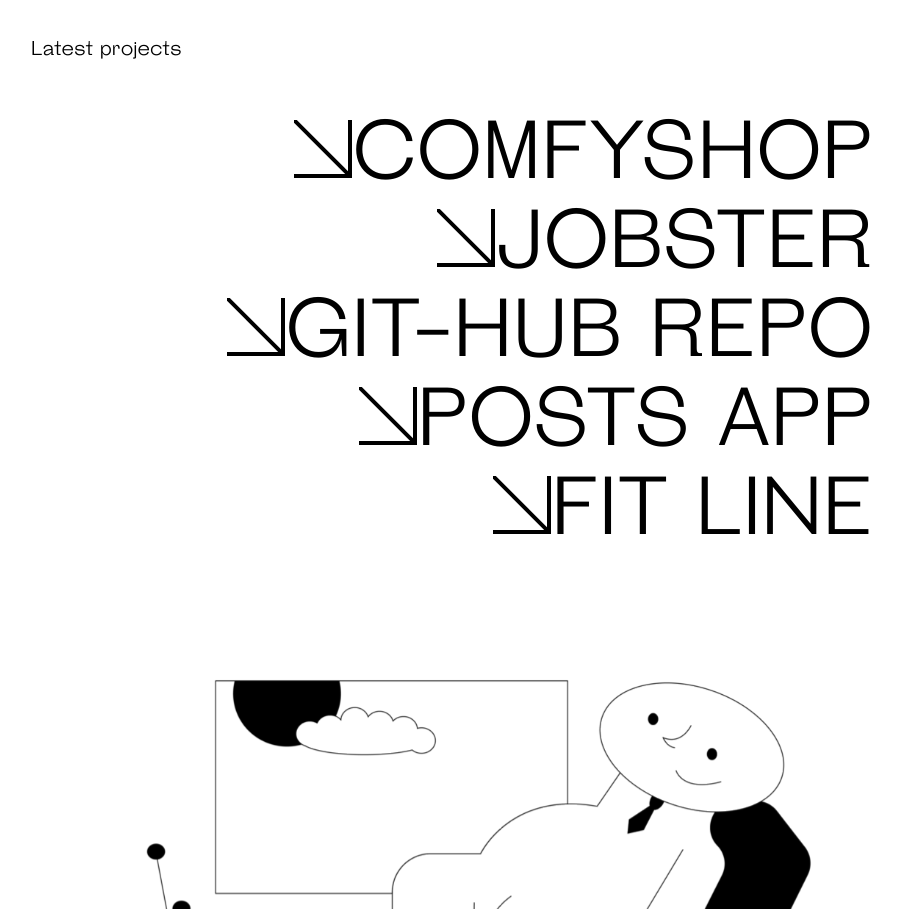
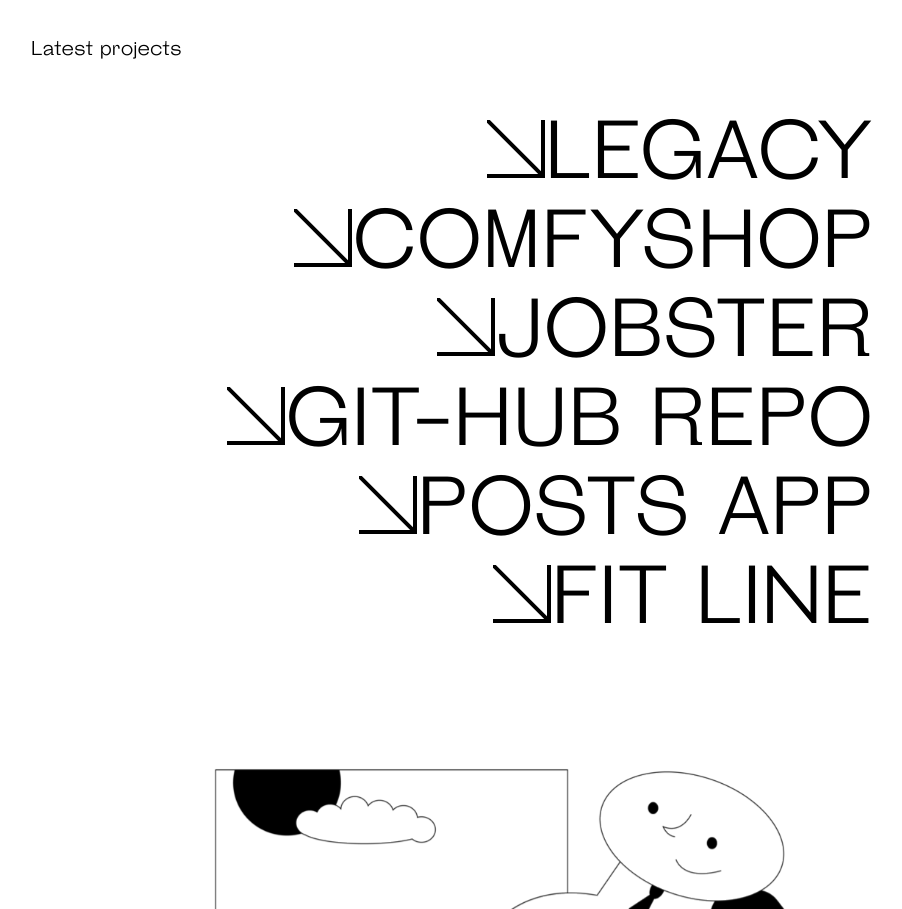
Before and after one commit to Oryatory/portfolio, a React (Vite) app: page / in a window 1280 px wide. Shown: the part 1037-1946 px from the top of the page, without its empty margins (188-1090 px from the left). Built offline with nearby package versions, Linux system fonts and the light colour scheme.

Commit message:
added Legacy phantasy game

```diff
--- a/src/data.js
+++ b/src/data.js
@@ -9,6 +9,17 @@ import fitLine from "../src/assets/images/fitLine.png";
 export const links = ["about", "skills", "works", "contacts"];
 
 export const works = [
+  {
+    name: "LEGACY",
+    technologies: ["js", "phaser.js"],
+    description:
+      "IN DEVELOPMENT! That's a game i'm building myself using assets from https://itch.io/ Forest Sprites by Anokolisa. I'm learning how to use phaser, some physics stuff, OOP programming and just having fun creating this game! I'm planning to expand my knwoledge and expand the game with it to something big!  ",
+    id: nanoid(),
+    image: fitLine,
+    type: "Landing page",
+    pageLink: "https://legacy-phantasy-game.netlify.app/",
+    codeLink: "https://github.com/Oryatory/LegacyPhantasyGame",
+  },
   {
     name: "COMFYSHOP",
     technologies: ["react", "css"],
```
